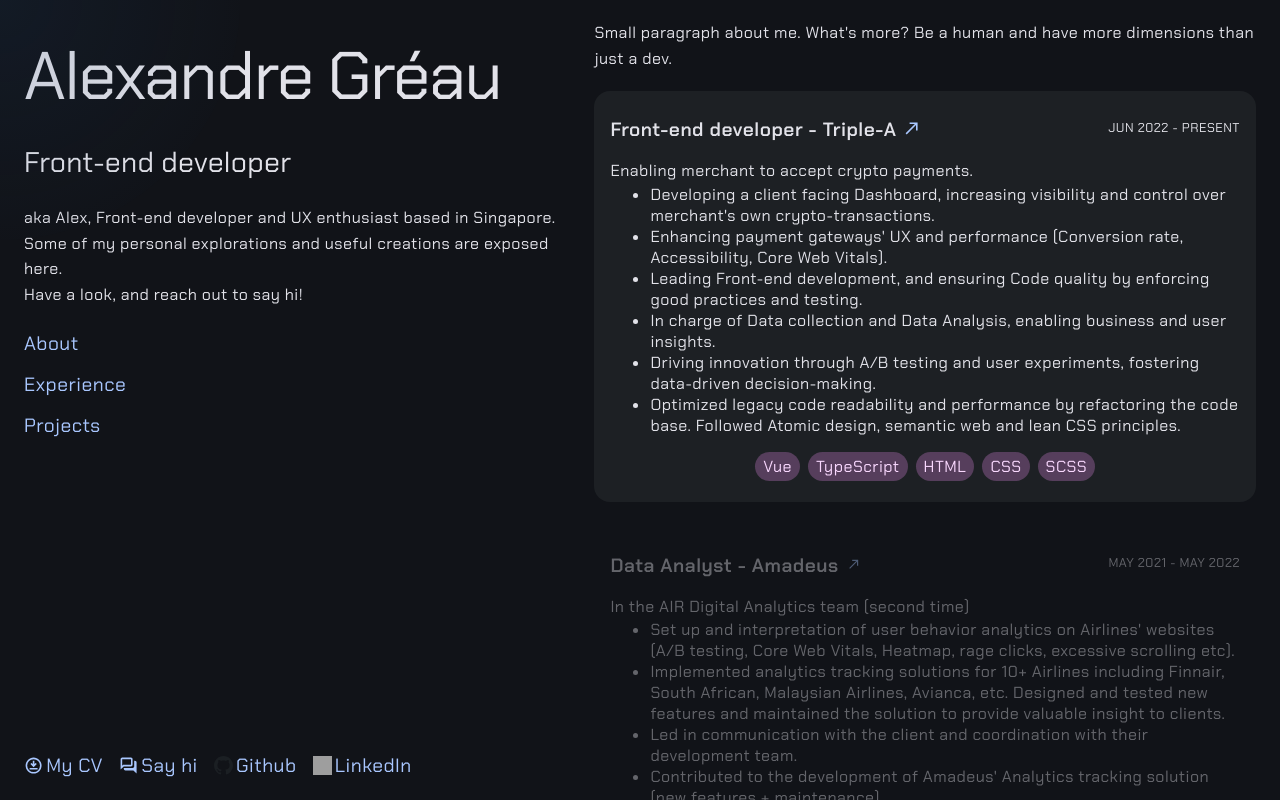
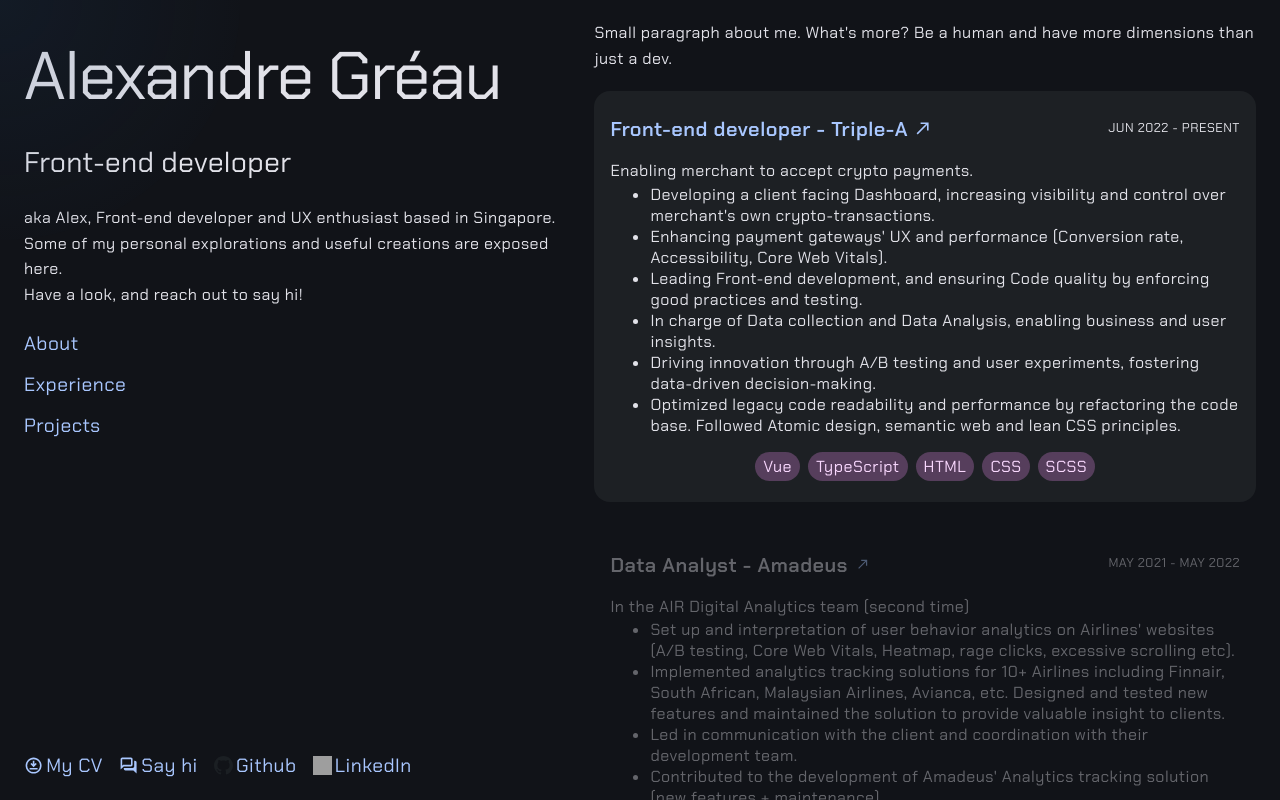
Before and after one commit to AlexGreau/Portfolio, a Vue app: page / in a window 1280 px wide. In both pictures the pointer is over the link 766 px from the left and 127 px from the top of the page. Shown: the top 800 px of the page. Built offline with nearby package versions, Linux system fonts and the light colour scheme; grey boxes are pictures that could not be loaded.

Commit message:
style: bigger work card titles

```diff
--- a/src/assets/components/card.scss
+++ b/src/assets/components/card.scss
@@ -54,8 +54,9 @@
       text-decoration: none;
       color: var(--color-on-surface);
       font-weight: 600;
-      font-size: 1.2em;
+      font-size: 1.25rem;
       position: relative;
+      transition: all 0.3s ease;
       &::after {
         position: relative;
         top: 4px;
@@ -96,8 +97,11 @@
     background-color: var(--color-surface-container);
     color: var(--color-on-surface);
     border-radius: 1rem;
-    & > div > a::after {
-      transform: scale(0.8);
+    & > div > a {
+      color: var(--color-primary);
+      &::after {
+        transform: scale(0.8);
+      }
     }
   }
 }
```
